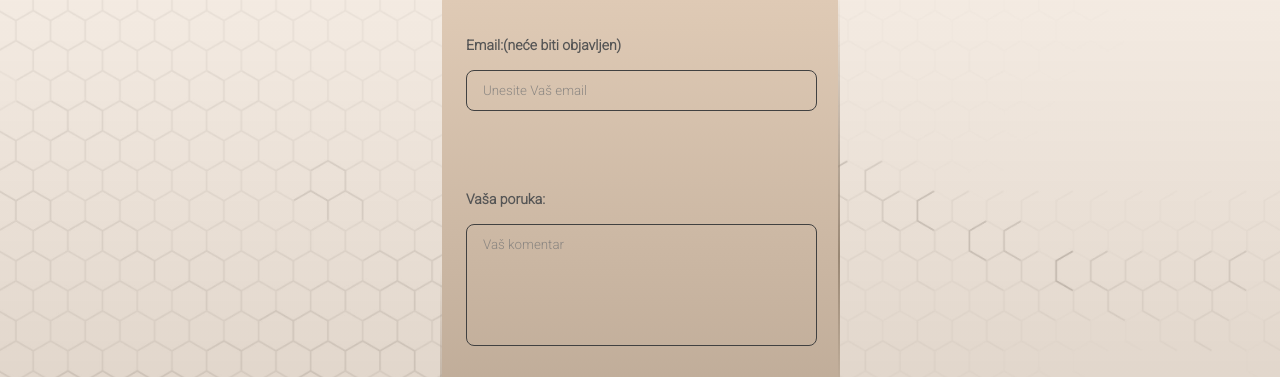
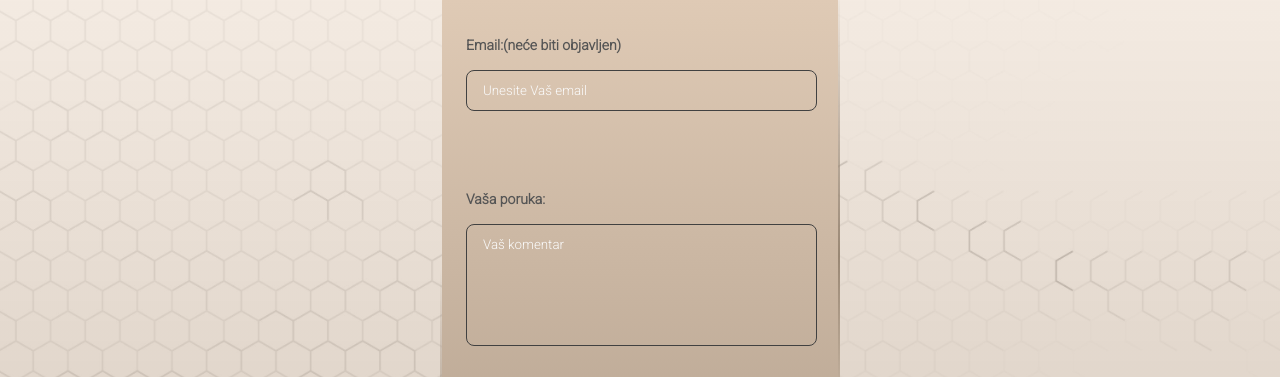
Before and after one commit to antandrej/OceniAutobus, an Angular app in the folder oceniautobus/: page /kontakt in a window 1280 px wide. Shown: the part 189-566 px from the top of the page. Built offline with nearby package versions, Linux system fonts and the light colour scheme.

Commit message:
Small styling

```diff
--- a/oceniautobus/src/app/add-review/add-review.component.css
+++ b/oceniautobus/src/app/add-review/add-review.component.css
@@ -64,7 +64,7 @@
 
 .form-container .form-group input::placeholder,
 .form-container .form-group textarea::placeholder {
-    opacity: 0.675;
+    color: #fefefe;
 }
 
 .form-container .form-group input:focus, .form-container .form-group textarea:focus{
--- a/oceniautobus/src/app/contact/contact.component.css
+++ b/oceniautobus/src/app/contact/contact.component.css
@@ -64,7 +64,7 @@
 
 .form-container .form-group input::placeholder,
 .form-container .form-group textarea::placeholder {
-    opacity: 0.75;
+    color: #fafafa;
 }
 
 .form-container .form-group input:focus {
```
